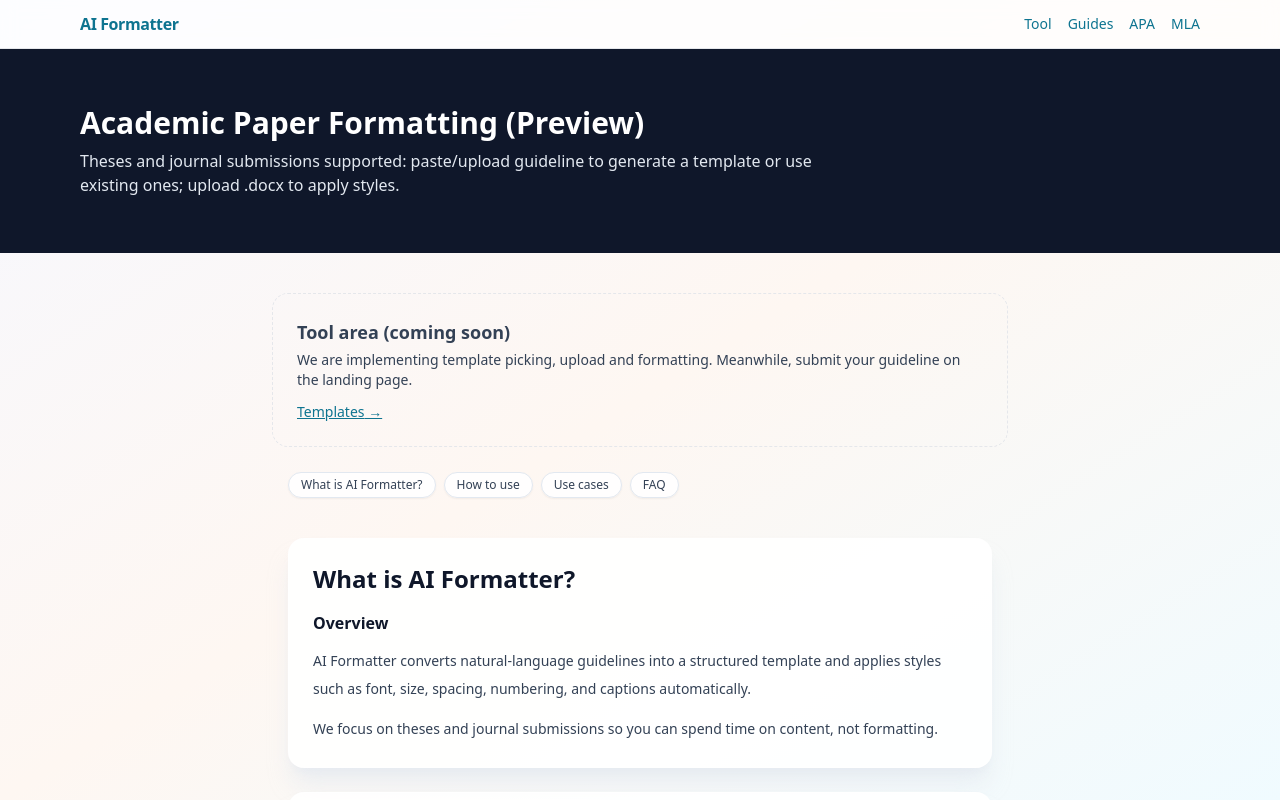
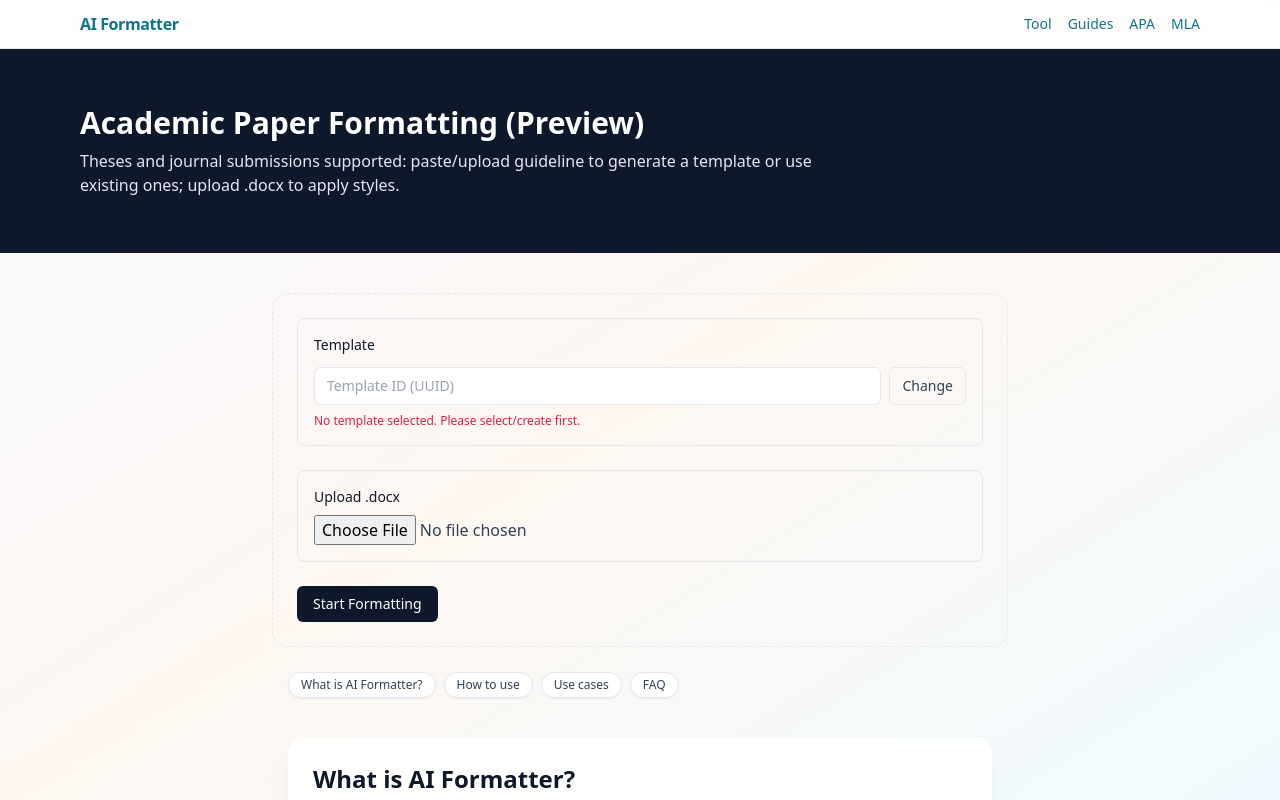
Before and after one commit to moonscar/freeformat-frontend, a Next.js app: page /en/tool in a window 1280 px wide. Shown: the top 800 px of the page. Built offline with nearby package versions, Linux system fonts and the light colour scheme; no server answers.

Commit message:
feat(tool): add ToolWorkArea with template-id aware flow, .docx upload, call /upload + /format, and poll /jobs for result

```diff
--- a/src/app/[locale]/tool/page.tsx
+++ b/src/app/[locale]/tool/page.tsx
@@ -6,6 +6,7 @@ import { getT } from '@/i18n';
 import InfoSections from '@/components/sections/InfoSections';
 import FAQ from '@/components/sections/FAQ';
 import AnchorNav from '@/components/sections/AnchorNav';
+import ToolWorkArea from '@/components/ToolWorkArea';
 
 export default function ToolPage({ params, searchParams }: { params: { locale: string }; searchParams?: Record<string, string | string[] | undefined> }) {
   const locale = params.locale === 'en' ? 'en' : 'zh';
@@ -43,13 +44,7 @@ export default function ToolPage({ params, searchParams }: { params: { locale: s
               </div>
             </div>
           ) : null}
-          <h2 className="text-lg font-semibold">{t.placeholderTitle}</h2>
-          <p className="mt-1 text-sm">{t.placeholderDesc}</p>
-          <div className="mt-3 text-sm">
-            <Link href={`/${params.locale}/templates`} className="underline">
-              {t.links.templates} →
-            </Link>
-          </div>
+          <ToolWorkArea locale={locale as any} guideSlug={guideSlug} initialTemplateId={templateId} />
         </section>
         {/* Anchor nav + 说明与 FAQ，与反馈页保持一致布局 */}
         <AnchorNav
--- /dev/null
+++ b/src/components/ToolWorkArea.tsx
@@ -0,0 +1,179 @@
+"use client";
+
+import React from "react";
+
+type Props = {
+  locale: "en" | "zh";
+  guideSlug?: string;
+  initialTemplateId?: string;
+};
+
+type UploadResult = { file_id: string; filename: string; url: string };
+type JobStatus = { job_id: string; status: string; result?: { formatted_doc_url?: string; format_map_url?: string } | null; error?: string | null };
+
+export default function ToolWorkArea({ locale, guideSlug, initialTemplateId }: Props) {
+  const [templateId, setTemplateId] = React.useState<string>(initialTemplateId || "");
+  const [file, setFile] = React.useState<File | null>(null);
+  const [uploading, setUploading] = React.useState(false);
+  const [formatting, setFormatting] = React.useState(false);
+  const [jobId, setJobId] = React.useState<string>("");
+  const [jobStatus, setJobStatus] = React.useState<JobStatus | null>(null);
+  const [error, setError] = React.useState<string>("");
+
+  const t = (s: string) => {
+    const zh: Record<string, string> = {
+      selectTemplate: "模板",
+      usingTemplate: "使用模板",
+      change: "更换",
+      noTemplate: "未选择模板，请先选择/生成",
+      uploadDoc: "上传 .docx",
+      start: "开始格式化",
+      uploading: "正在上传…",
+      formatting: "正在格式化…",
+      job: "任务",
+      error: "错误",
+      result: "结果",
+      downloadDoc: "下载格式化文档",
+      downloadMap: "下载格式映射",
+    };
+    const en: Record<string, string> = {
+      selectTemplate: "Template",
+      usingTemplate: "Using template",
+      change: "Change",
+      noTemplate: "No template selected. Please select/create first.",
+      uploadDoc: "Upload .docx",
+      start: "Start Formatting",
+      uploading: "Uploading…",
+      formatting: "Formatting…",
+      job: "Job",
+      error: "Error",
+      result: "Result",
+      downloadDoc: "Download formatted doc",
+      downloadMap: "Download format map",
+    };
+    return (locale === "zh" ? zh : en)[s] || s;
+  };
+
+  async function handleUpload(): Promise<UploadResult> {
+    if (!file) throw new Error(locale === "zh" ? "请先选择 .docx 文件" : "Please choose a .docx file first");
+    const fd = new FormData();
+    fd.append("file", file);
+    setUploading(true);
+    setError("");
+    try {
+      const res = await fetch("/api/upload", { method: "POST", body: fd });
+      if (!res.ok) throw new Error(`upload failed: ${res.status}`);
+      return (await res.json()) as UploadResult;
+    } finally {
+      setUploading(false);
+    }
+  }
+
+  async function pollJob(id: string) {
+    let attempts = 0;
+    setJobStatus({ job_id: id, status: "queued" });
+    const poll = async () => {
+      const r = await fetch(`/api/jobs/${id}`);
+      if (!r.ok) throw new Error(`job status failed: ${r.status}`);
+      const js = (await r.json()) as JobStatus;
+      setJobStatus(js);
+      if (js.status === "succeeded" || js.status === "failed") return;
+      attempts += 1;
+      if (attempts < 300) setTimeout(poll, 1500);
+    };
+    poll().catch((e) => setError(String(e)));
+  }
+
+  async function handleStart() {
+    setError("");
+    if (!templateId) {
+      setError(t("noTemplate"));
+      return;
+    }
+    try {
+      const up = await handleUpload();
+      setFormatting(true);
+      const body = { file_id: up.file_id, template_id: templateId } as any;
+      const res = await fetch("/api/format", { method: "POST", headers: { "content-type": "application/json" }, body: JSON.stringify(body) });
+      if (!res.ok) throw new Error(`format failed: ${res.status}`);
+      const data = (await res.json()) as { job_id: string };
+      setJobId(data.job_id);
+      await pollJob(data.job_id);
+    } catch (e: any) {
+      setError(String(e?.message || e));
+    } finally {
+      setFormatting(false);
+    }
+  }
+
+  return (
+    <div className="space-y-6">
+      {/* Template selector (MVP: show template id and allow manual edit) */}
+      <section className="rounded-lg border p-4">
+        <div className="flex items-center justify-between">
+          <div className="text-sm font-medium text-slate-900">{t("selectTemplate")}</div>
+          {guideSlug ? <div className="text-xs text-slate-500">guide: {guideSlug}</div> : null}
+        </div>
+        <div className="mt-3 flex items-center gap-2">
+          <input
+            className="w-full rounded-md border px-3 py-2 text-sm"
+            placeholder={locale === "zh" ? "模板 ID（UUID）" : "Template ID (UUID)"}
+            value={templateId}
+            onChange={(e) => setTemplateId(e.target.value.trim())}
+          />
+          {/* 预留“更换/搜索”入口 */}
+          <button type="button" className="rounded-md border px-3 py-2 text-sm" onClick={() => alert(locale === 'zh' ? '搜索/更换模板功能即将上线' : 'Search/change template coming soon')}>{t("change")}</button>
+        </div>
+        {templateId ? (
+          <div className="mt-2 text-xs text-slate-600">{t("usingTemplate")}: <span className="font-mono">{templateId}</span></div>
+        ) : (
+          <div className="mt-2 text-xs text-rose-600">{t("noTemplate")}</div>
+        )}
+      </section>
+
+      {/* Upload */}
+      <section className="rounded-lg border p-4">
+        <div className="text-sm font-medium text-slate-900">{t("uploadDoc")}</div>
+        <div className="mt-2 flex items-center gap-3">
+          <input type="file" accept=".docx" onChange={(e) => setFile(e.target.files?.[0] || null)} />
+          {file ? <span className="text-xs text-slate-600">{file.name}</span> : null}
+        </div>
+      </section>
+
+      {/* Actions */}
+      <div className="flex items-center gap-3">
+        <button
+          type="button"
+          onClick={handleStart}
+          disabled={uploading || formatting}
+          className={`rounded-md px-4 py-2 text-sm text-white ${uploading || formatting ? 'bg-slate-400' : 'bg-slate-900 hover:bg-slate-800'}`}
+        >
+          {uploading ? t("uploading") : formatting ? t("formatting") : t("start")}
+        </button>
+        {jobId ? <span className="text-xs text-slate-600">{t("job")}: {jobId}</span> : null}
+      </div>
+
+      {/* Status */}
+      {error ? (
+        <div className="rounded-md border border-rose-200 bg-rose-50 px-3 py-2 text-sm text-rose-700">{t("error")}: {error}</div>
+      ) : null}
+      {jobStatus ? (
+        <div className="rounded-md border border-slate-200 bg-slate-50 px-3 py-2 text-sm">
+          <div className="font-medium text-slate-900">{t("result")}</div>
+          <div className="mt-1 text-slate-700">status: {jobStatus.status}</div>
+          {jobStatus.result ? (
+            <div className="mt-2 flex items-center gap-4">
+              {jobStatus.result.formatted_doc_url ? (
+                <a className="text-cyan-700 underline" href={jobStatus.result.formatted_doc_url} target="_blank" rel="noopener noreferrer">{t("downloadDoc")}</a>
+              ) : null}
+              {jobStatus.result.format_map_url ? (
+                <a className="text-cyan-700 underline" href={jobStatus.result.format_map_url} target="_blank" rel="noopener noreferrer">{t("downloadMap")}</a>
+              ) : null}
+            </div>
+          ) : null}
+          {jobStatus.error ? <div className="mt-1 text-rose-600">{jobStatus.error}</div> : null}
+        </div>
+      ) : null}
+    </div>
+  );
+}
```
